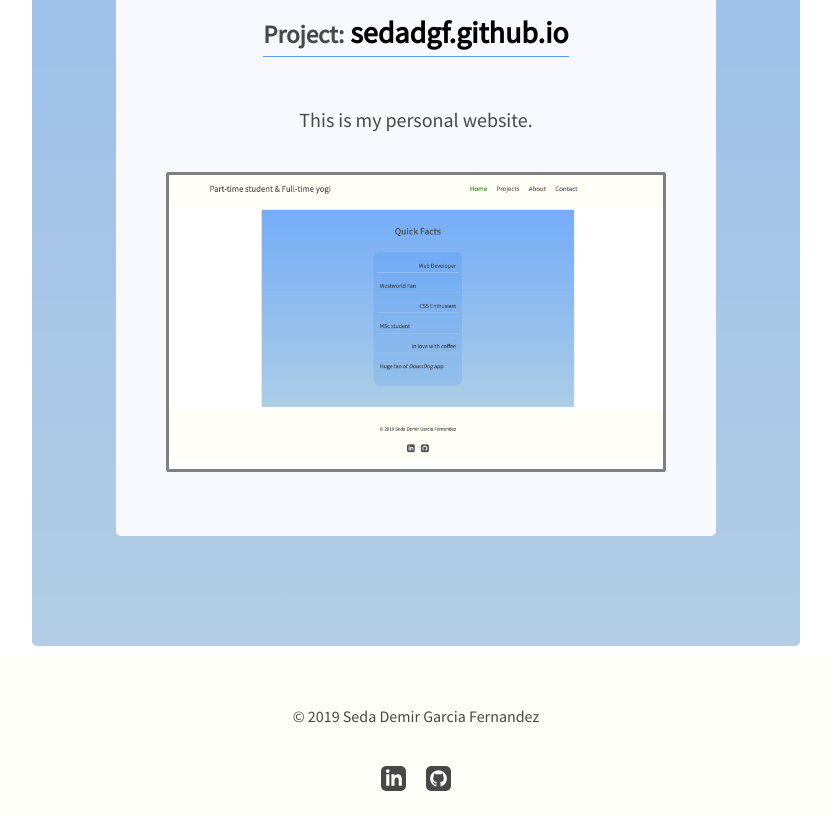
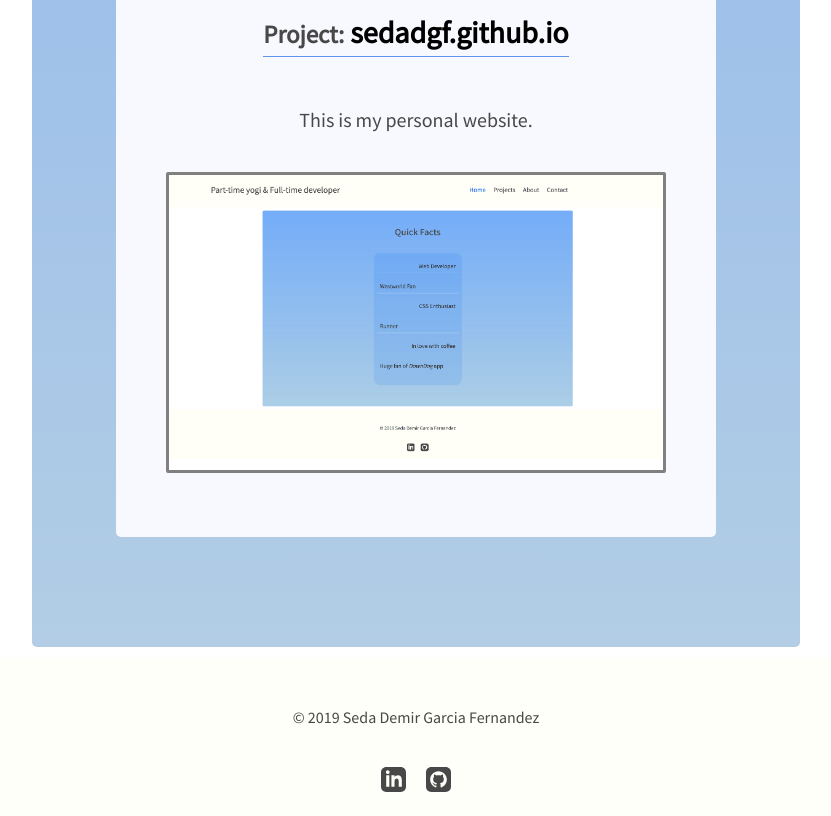
Before and after one commit to sedadgf/sedadgf.github.io, a plain HTML site: page projects.html in a window 1280 px wide. Shown: the part 1161-1977 px from the top of the page, without its empty margins (224-1055 px from the left). Drawn offline with Linux system fonts and the light colour scheme.

Commit message:
changed project picture

```diff
--- a/projects.html
+++ b/projects.html
@@ -41,7 +41,7 @@
             <div class='project-description'><p>This is my personal website.</p>
             </div>
             <div class='project-images'>
-            <a href='https://sedadgf.github.io/index.html' target='_blank'><img src='images/sedadgfwebsite-desktop-blue.png'/></a>
+            <a href='https://sedadgf.github.io/index.html' target='_blank'><img src='images/project1.png'/></a>
           </div>
           </div>
       </div>
```
Also changed, not shown: index.html (+1 -1 lines), images/project1.png (added), images/sedadgfwebsite-desktop-blue.png (deleted), 3 other files.
